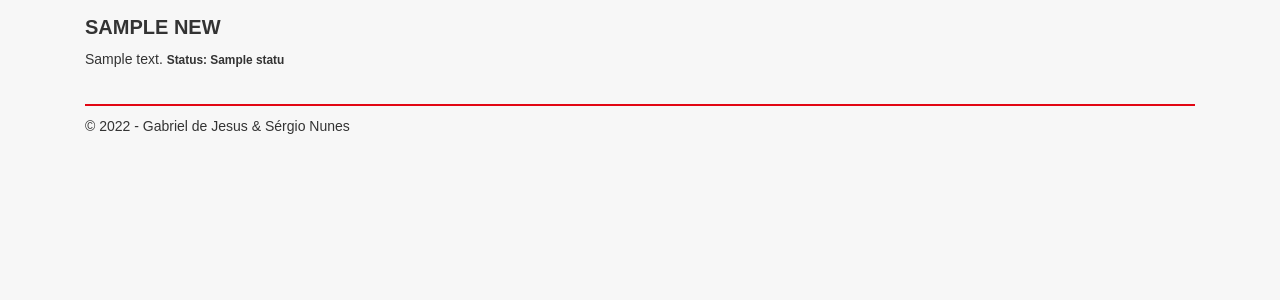
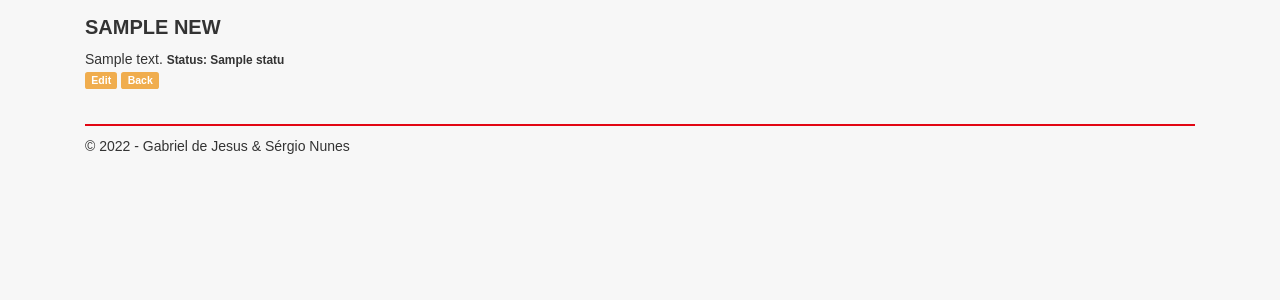
Before and after one commit to borulilitimornews/doc-characterization-interface, a Django app: page /news/1/detail/ in a window 1280 px wide. Shown: the part 75-375 px from the top of the page. Run offline with Django 4.2, Linux system fonts and the light colour scheme; a user stored in the database is signed in; tables that the repository leaves empty hold one stand-in row (values such as "Sample post"); some libraries are stand-ins or nearby versions.

Commit message:
minor improvement on template

```diff
--- a/doccharacterizationproject/doccharacterizationapp/templates/news/_news_list.html
+++ b/doccharacterizationproject/doccharacterizationapp/templates/news/_news_list.html
@@ -24,7 +24,7 @@
                 <td>{{ item.title }}</td>
                 <td> {{ item.lead|safe|truncatechars:35 }} </td>
                 <td>{{ item.status }}</td>
-                <td><span class="label label-warning"><a style="color: #ffff;" href="/news/{{ item.id }}/edit">Edit</a></span>
+                <td><span class="label label-warning"><a style="color: #ffff;" href="/news/{{ item.id }}/change">Edit</a></span>
                 <span class="label label-warning"><a style="color: #ffff;" href="/news/{{ item.id }}/detail">Detail</a></span></td>
                 <!--
                     <a href="http://old.timornews.tl/TL/Notisia/{{ item.slug}}" target="_blank"> </a>
--- a/doccharacterizationproject/doccharacterizationapp/templates/news/detail.html
+++ b/doccharacterizationproject/doccharacterizationapp/templates/news/detail.html
@@ -12,6 +12,10 @@
             <small style="padding-right: 10px">
                 <strong>Status: {{news.status }}</strong>
             </small>
+            <div style="padding-right: 10px">
+                <span class="label label-warning"><a style="color: #ffff;" href="/news/{{ news.id }}/change">Edit</a></span>
+                <span class="label label-warning"><a style="color: #ffff;" href="/">Back</a></span>
+            </div>
         </div>
     </div>
 </div>
--- a/doccharacterizationproject/doccharacterizationapp/urls.py
+++ b/doccharacterizationproject/doccharacterizationapp/urls.py
@@ -13,7 +13,7 @@ urlpatterns = [
     path('news/list/', views.index, name='news-list'),
     #path('news/add/', views.news_add, name='news-add'),
     path('news/<int:news_id>/detail/', views.news_detail, name='news-detail'),
-    path('news/<int:news_id>/edit/', views.news_edit, name='news-edit'),
+    path('news/<int:news_id>/change/', views.news_edit, name='news-edit'),
     #path('news/<int:news_id>/confirm/delete/', views.news_confirm_delete, name='news-confirm-delete'),
     #path('news/<int:news_id>/delete/', views.news_delete, name='news-delete'),
 ]
```
